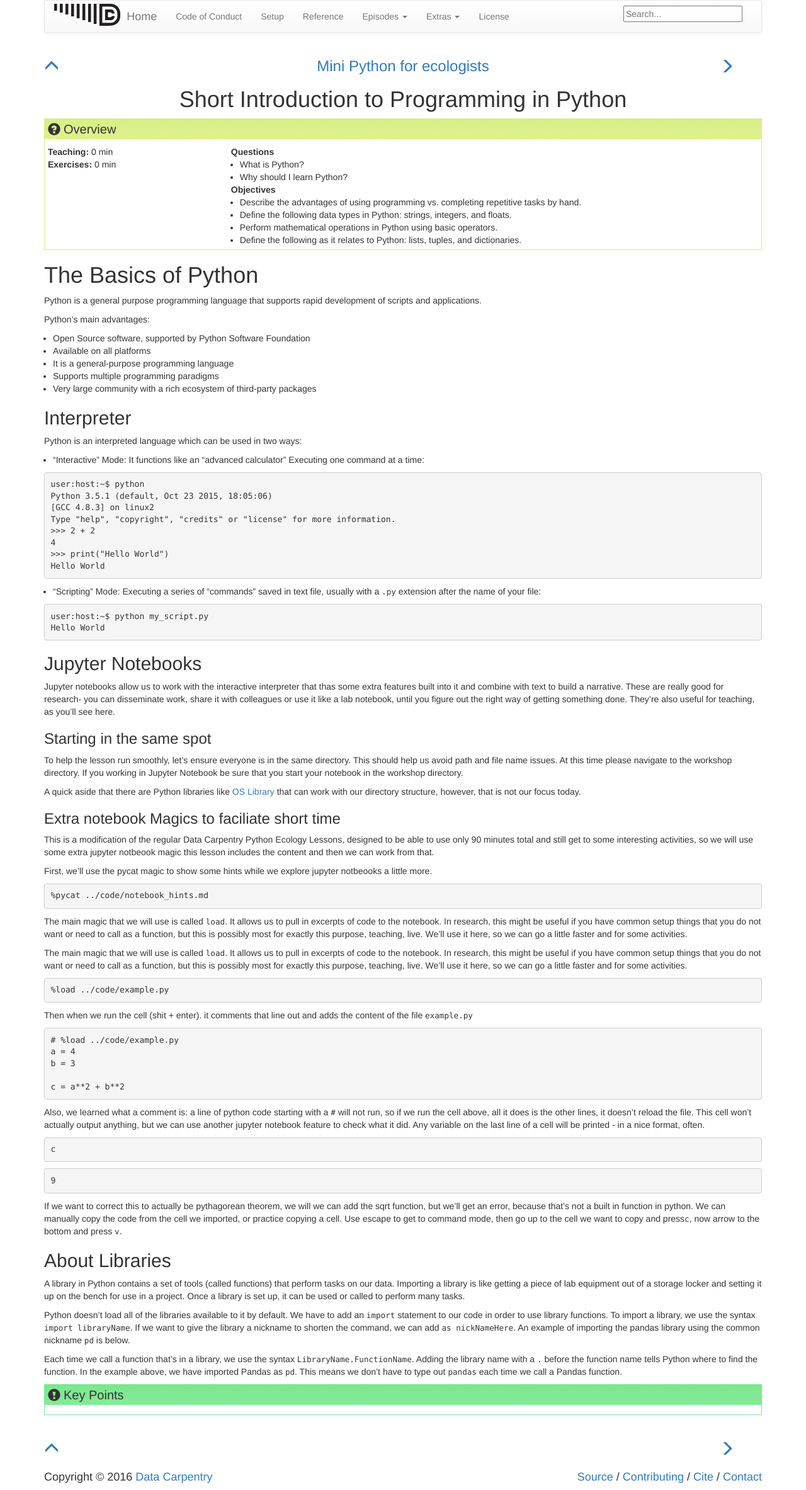
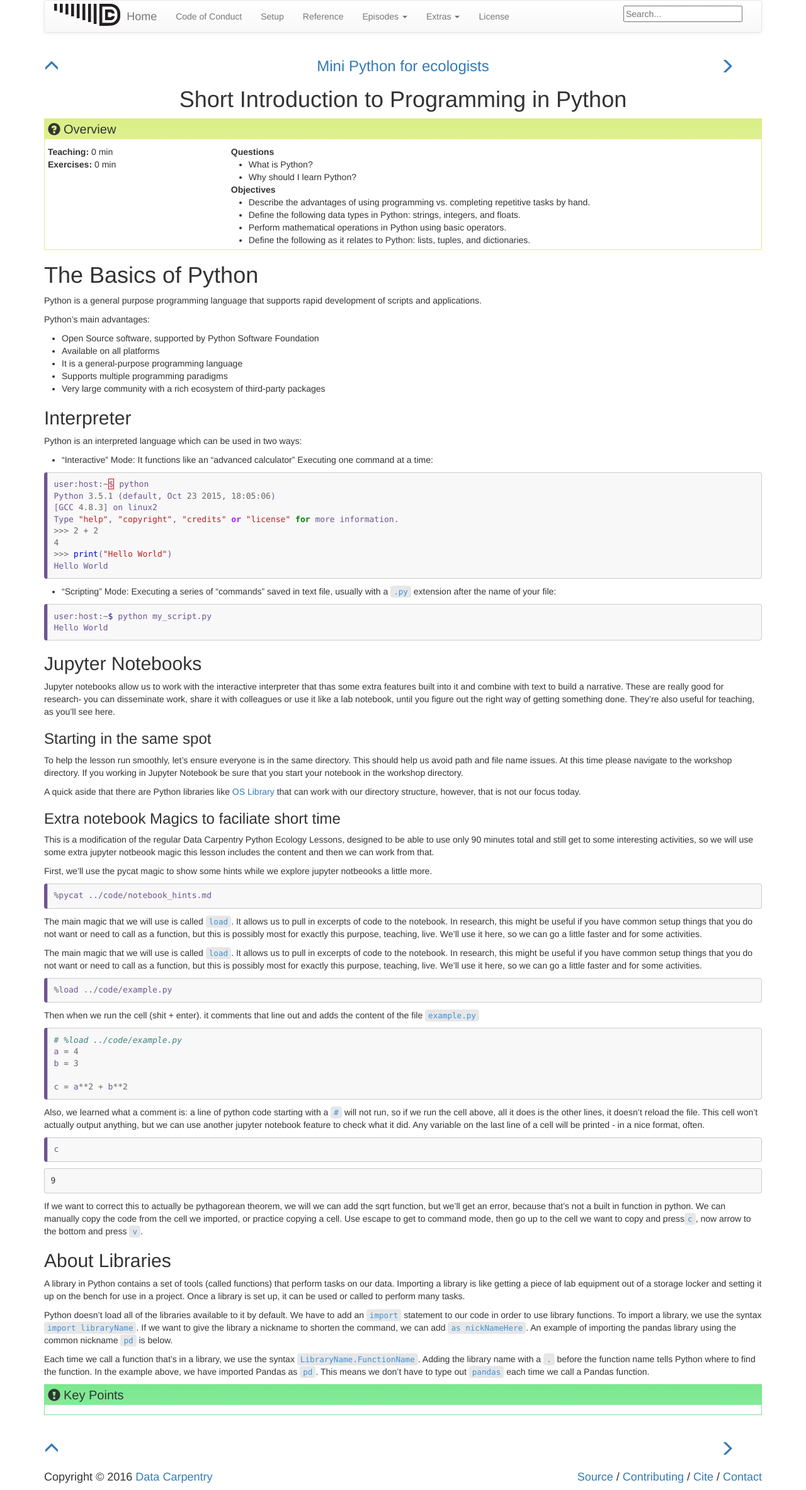
Before and after one commit to brownsarahm/python-ecology-mini, a Jekyll site: the page built from _episodes/00-short-introduction-to-Python-and-Jupyter.md, in a window 1280 px wide. Shown: the whole page at 63% size. Built offline with Jekyll 4.4.1, drawn with Linux system fonts in a browser that asks for light colours.

Commit message:
syntax highlighting

```diff
--- a/_layouts/base.html
+++ b/_layouts/base.html
@@ -12,6 +12,7 @@
     <link rel="stylesheet" type="text/css" href="{{ page.root }}/assets/css/bootstrap.css" />
     <link rel="stylesheet" type="text/css" href="{{ page.root }}/assets/css/bootstrap-theme.css" />
     <link rel="stylesheet" type="text/css" href="{{ page.root }}/assets/css/lesson.css" />
+    <link rel="stylesheet" type="text/css" href="{{ page.root }}/assets/css/syntax.css" />
     {% if site.carpentry == "swc" %}
     <link rel="shortcut icon" type="image/x-icon" href="/favicon-swc.ico" />
     {% elsif site.carpentry == "dc" %}
--- a/assets/css/lesson.scss
+++ b/assets/css/lesson.scss
@@ -32,18 +32,37 @@
   color: $color;
   border-left: solid 5px $color;
   margin-bottom: 0px;
+  border-radius: 4px 0 0 4px;
 }
 
 .error  { @include cdSetup($color-error); }
 .output { @include cdSetup($color-output); }
 .source { @include cdSetup($color-source); }
 
-.bash   { @include cdSetup($color-source); }
-.make   { @include cdSetup($color-source); }
-.matlab { @include cdSetup($color-source); }
-.python { @include cdSetup($color-source); }
-.r      { @include cdSetup($color-source); }
-.sql    { @include cdSetup($color-source); }
+.bash, .language-bash     { @include cdSetup($color-source); }
+.make, .language-make     { @include cdSetup($color-source); }
+.matlab, .language-matlab { @include cdSetup($color-source); }
+.python, .language-python { @include cdSetup($color-source); }
+.r, .language-r           { @include cdSetup($color-source); }
+.sql, .langauge-sql       { @include cdSetup($color-source); }
+
+.error pre,
+.output pre,
+.source pre,
+.bash pre,
+.language-bash pre,
+.make pre,
+.language-make pre,
+.matlab pre,
+.language-matlab pre,
+.python pre,
+.language-python pre,
+.r pre,
+.language-r pre,
+.sql pre ,
+.language-sql pre {
+  border-radius: 0 4px 4px 0;
+}
 
 //----------------------------------------
 // Specialized blockquote environments for learning objectives, callouts, etc.
@@ -100,9 +119,9 @@
 //----------------------------------------
 
 code {
-  padding: 0 0;
-  color: inherit;
-  background-color: inherit;
+  padding: 2px 5px;
+  color: #3d90d9;
+  background-color: #e7e7e7;
 }
 
 img {
@@ -133,10 +152,32 @@
 
 ul,
 ol {
-  padding-left: 1em;
+  padding-left: 2em;
 }
 
 span.fold-unfold {
   margin-left: 1em;
   opacity: 0.5;
 }
+
+
+//----------------------------------------
+// keyboard key style, from StackExchange.
+//----------------------------------------
+
+kbd {
+    display: inline-block;
+    margin: 0 .1em;
+    padding: .1em .6em;
+    font-family: Arial,"Helvetica Neue",Helvetica,sans-serif;
+    font-size: 11px;
+    line-height: 1.4;
+    color: #242729;
+    text-shadow: 0 1px 0 #FFF;
+    background-color: #e1e3e5;
+    border: 1px solid #adb3b9;
+    border-radius: 3px;
+    box-shadow: 0 1px 0 rgba(12,13,14,0.2), 0 0 0 2px #FFF inset;
+    white-space: nowrap;
+    font-style: normal;
+}
--- /dev/null
+++ b/assets/css/syntax.css
@@ -0,0 +1,69 @@
+.highlight .hll { background-color: #ffffcc }
+.highlight  { background: #f8f8f8; }
+.highlight .c { color: #408080; font-style: italic } /* Comment */
+.highlight .err { border: 1px solid #FF0000 } /* Error */
+.highlight .k { color: #008000; font-weight: bold } /* Keyword */
+.highlight .o { color: #666666 } /* Operator */
+.highlight .ch { color: #408080; font-style: italic } /* Comment.Hashbang */
+.highlight .cm { color: #408080; font-style: italic } /* Comment.Multiline */
+.highlight .cp { color: #BC7A00 } /* Comment.Preproc */
+.highlight .cpf { color: #408080; font-style: italic } /* Comment.PreprocFile */
+.highlight .c1 { color: #408080; font-style: italic } /* Comment.Single */
+.highlight .cs { color: #408080; font-style: italic } /* Comment.Special */
+.highlight .gd { color: #A00000 } /* Generic.Deleted */
+.highlight .ge { font-style: italic } /* Generic.Emph */
+.highlight .gr { color: #FF0000 } /* Generic.Error */
+.highlight .gh { color: #000080; font-weight: bold } /* Generic.Heading */
+.highlight .gi { color: #00A000 } /* Generic.Inserted */
+.highlight .go { color: #888888 } /* Generic.Output */
+.highlight .gp { color: #000080; font-weight: bold } /* Generic.Prompt */
+.highlight .gs { font-weight: bold } /* Generic.Strong */
+.highlight .gu { color: #800080; font-weight: bold } /* Generic.Subheading */
+.highlight .gt { color: #0044DD } /* Generic.Traceback */
+.highlight .kc { color: #008000; font-weight: bold } /* Keyword.Constant */
+.highlight .kd { color: #008000; font-weight: bold } /* Keyword.Declaration */
+.highlight .kn { color: #008000; font-weight: bold } /* Keyword.Namespace */
+.highlight .kp { color: #008000 } /* Keyword.Pseudo */
+.highlight .kr { color: #008000; font-weight: bold } /* Keyword.Reserved */
+.highlight .kt { color: #B00040 } /* Keyword.Type */
+.highlight .m { color: #666666 } /* Literal.Number */
+.highlight .s { color: #BA2121 } /* Literal.String */
+.highlight .na { color: #7D9029 } /* Name.Attribute */
+.highlight .nb { color: #008000 } /* Name.Builtin */
+.highlight .nc { color: #0000FF; font-weight: bold } /* Name.Class */
+.highlight .no { color: #880000 } /* Name.Constant */
+.highlight .nd { color: #AA22FF } /* Name.Decorator */
+.highlight .ni { color: #999999; font-weight: bold } /* Name.Entity */
+.highlight .ne { color: #D2413A; font-weight: bold } /* Name.Exception */
+.highlight .nf { color: #0000FF } /* Name.Function */
+.highlight .nl { color: #A0A000 } /* Name.Label */
+.highlight .nn { color: #0000FF; font-weight: bold } /* Name.Namespace */
+.highlight .nt { color: #008000; font-weight: bold } /* Name.Tag */
+.highlight .nv { color: #19177C } /* Name.Variable */
+.highlight .ow { color: #AA22FF; font-weight: bold } /* Operator.Word */
+.highlight .w { color: #bbbbbb } /* Text.Whitespace */
+.highlight .mb { color: #666666 } /* Literal.Number.Bin */
+.highlight .mf { color: #666666 } /* Literal.Number.Float */
+.highlight .mh { color: #666666 } /* Literal.Number.Hex */
+.highlight .mi { color: #666666 } /* Literal.Number.Integer */
+.highlight .mo { color: #666666 } /* Literal.Number.Oct */
+.highlight .sa { color: #BA2121 } /* Literal.String.Affix */
+.highlight .sb { color: #BA2121 } /* Literal.String.Backtick */
+.highlight .sc { color: #BA2121 } /* Literal.String.Char */
+.highlight .dl { color: #BA2121 } /* Literal.String.Delimiter */
+.highlight .sd { color: #BA2121; font-style: italic } /* Literal.String.Doc */
+.highlight .s2 { color: #BA2121 } /* Literal.String.Double */
+.highlight .se { color: #BB6622; font-weight: bold } /* Literal.String.Escape */
+.highlight .sh { color: #BA2121 } /* Literal.String.Heredoc */
+.highlight .si { color: #BB6688; font-weight: bold } /* Literal.String.Interpol */
+.highlight .sx { color: #008000 } /* Literal.String.Other */
+.highlight .sr { color: #BB6688 } /* Literal.String.Regex */
+.highlight .s1 { color: #BA2121 } /* Literal.String.Single */
+.highlight .ss { color: #19177C } /* Literal.String.Symbol */
+.highlight .bp { color: #008000 } /* Name.Builtin.Pseudo */
+.highlight .fm { color: #0000FF } /* Name.Function.Magic */
+.highlight .vc { color: #19177C } /* Name.Variable.Class */
+.highlight .vg { color: #19177C } /* Name.Variable.Global */
+.highlight .vi { color: #19177C } /* Name.Variable.Instance */
+.highlight .vm { color: #19177C } /* Name.Variable.Magic */
+.highlight .il { color: #666666 } /* Literal.Number.Integer.Long */
```
